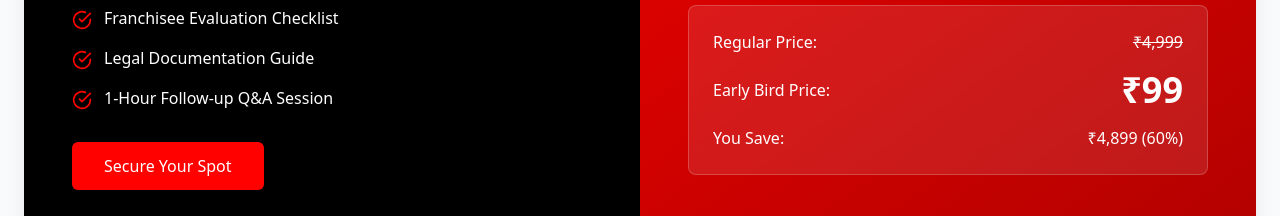
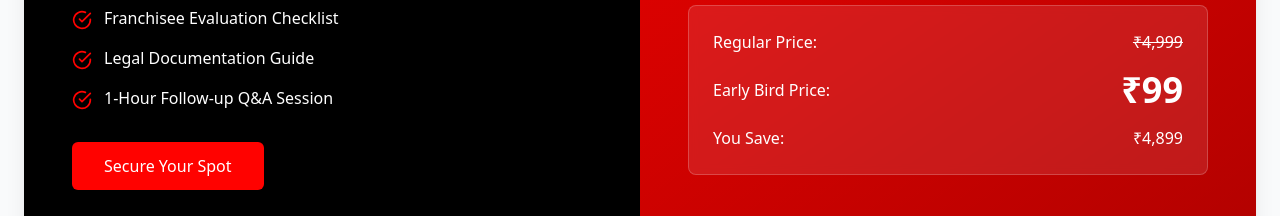
Before and after one commit to aravind2174/CUPTIME-LANDING-PAGE, a React (Vite) app in the folder project-bolt-sb1-9rak7br7/project/: page / in a window 1280 px wide. Shown: the part 2860-3076 px from the top of the page. Built offline with nearby package versions, Linux system fonts and the light colour scheme.

Commit message:
Update Benefits.tsx

```diff
--- a/project-bolt-sb1-9rak7br7/project/src/components/Benefits.tsx
+++ b/project-bolt-sb1-9rak7br7/project/src/components/Benefits.tsx
@@ -117,7 +117,7 @@
                   </div>
                   <div className="flex items-center justify-between">
                     <span className="text-white font-medium">You Save:</span>
-                    <span className="text-white font-medium">₹4,899 (60%)</span>
+                    <span className="text-white font-medium">₹4,899 </span>
                   </div>
                 </div>
               </div>
```
